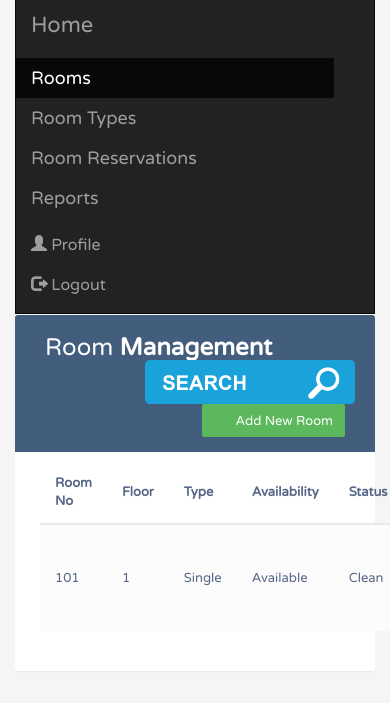
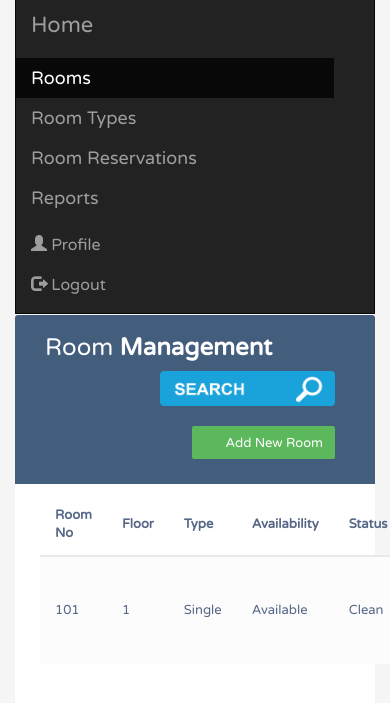
Before and after one commit to TharindaNimnajith/PetersPlace, a PHP site: page /room_management.php in a window 390 px wide; the page is wider, and only the part inside the window is pictured. Shown: the part 41-744 px from the top of that part. Run offline with PHP 8.4, Linux system fonts and the light colour scheme.

Commit message:
search button responsive design - tharinda

```diff
--- a/css/admin.css
+++ b/css/admin.css
@@ -249,3 +249,15 @@ table.table td i {
 .radio {
     margin-top: -5px;
 }
+
+@media (max-width: 1080px) {
+    .search-box img {
+        height: 35px;
+        width: 175px;
+        margin: 10px 10px 10px 10px;
+    }
+
+    .table-title .btn {
+        margin: 10px 10px 10px 10px;
+    }
+}
--- a/css/style.css
+++ b/css/style.css
@@ -2060,10 +2060,6 @@ input:-ms-input-placeholder {
     }
 }
 
-@media (max-width: 1050px) {
-
-}
-
 @media (max-width: 1024px) {
     .navbar-brand {
         font-size: 23px;
--- a/index.php
+++ b/index.php
@@ -20,6 +20,7 @@
     <link href="https://fonts.googleapis.com/css?family=Federo&display=swap" rel="stylesheet"/>
     <link href="https://fonts.googleapis.com/css?family=Lato:300,400,700,900&display=swap" rel="stylesheet"/>
     <link href="https://fonts.googleapis.com/css?family=Nunito:200,600" rel="stylesheet">
+
 
     <script src="js/modernizr-2.6.2.min.js"></script>
     <script src="js/jquery-2.1.4.min.js"></script>
```
